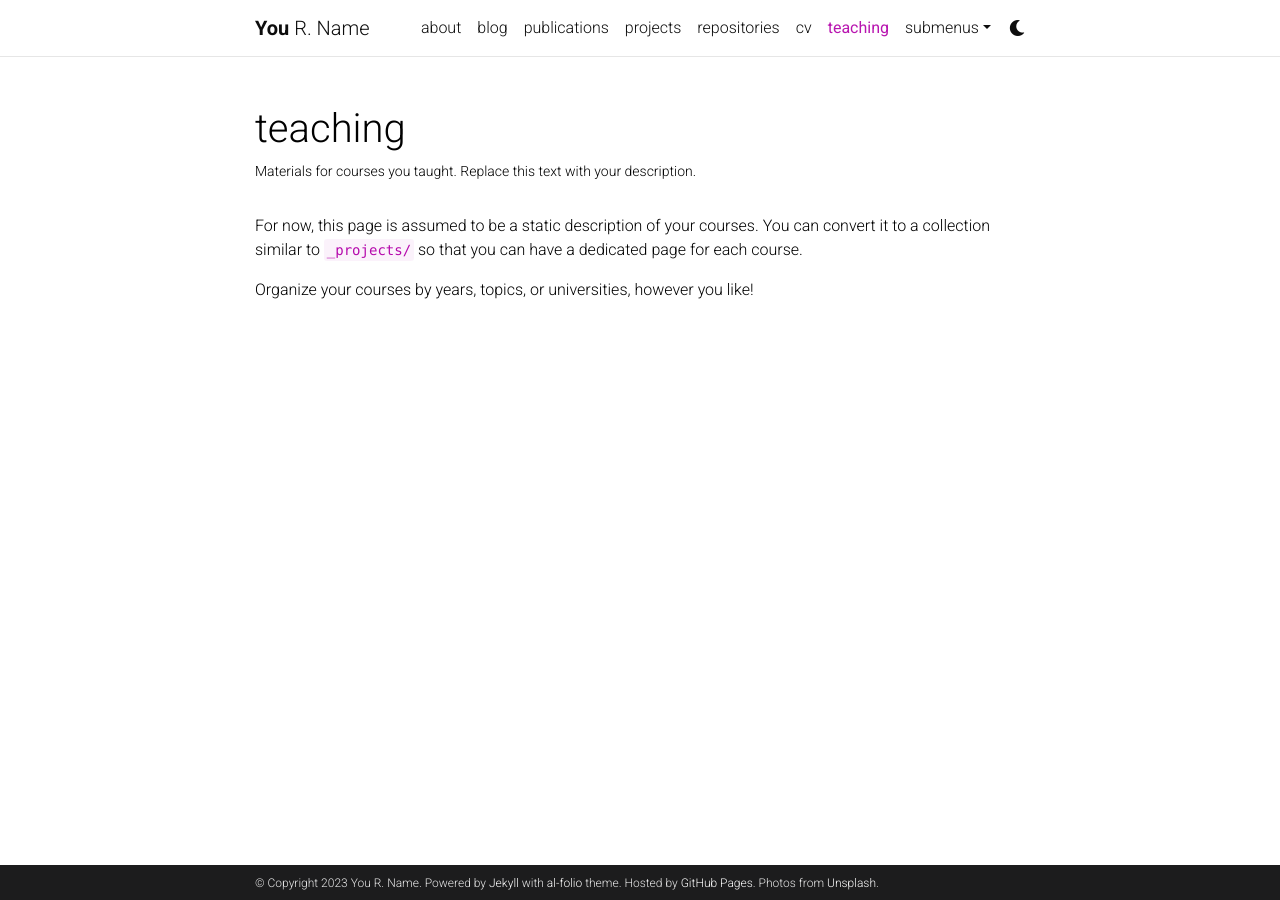
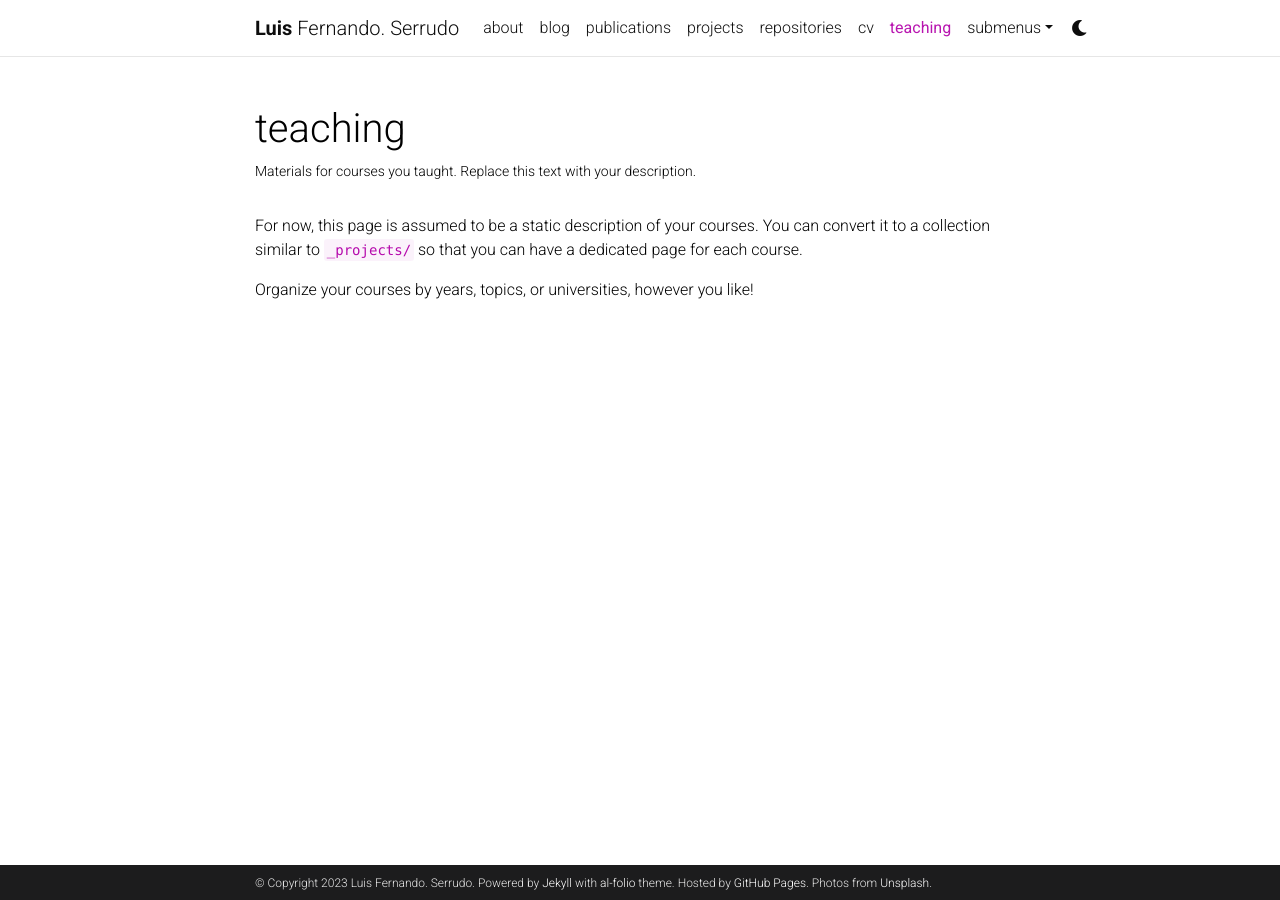
Before and after one commit to lserrudo/lserrudo.github.io, a Jekyll site: the page built from _pages/teaching.md, in a window 1280 px wide. Built offline with Jekyll 4.4.1, drawn with Linux system fonts in a browser that asks for light colours; comment, search, counter and statistics services are not loaded; a style sheet for code colours, icons or effects is not loaded.

Commit message:
Prueba 3

```diff
--- a/_config.yml
+++ b/_config.yml
@@ -3,9 +3,9 @@
 # -----------------------------------------------------------------------------
 
 title: blank # the website title (if blank, full name will be used instead)
-first_name: You
-middle_name: R.
-last_name: Name
+first_name: Luis
+middle_name: Fernando.
+last_name: Serrudo
 email: lserrudo@fen.uchile.cl
 description: > # the ">" symbol means to ignore newlines until "footer_text:"
   A simple, whitespace theme for academics. Based on [*folio](https://github.com/bogoli/-folio) design.
```
